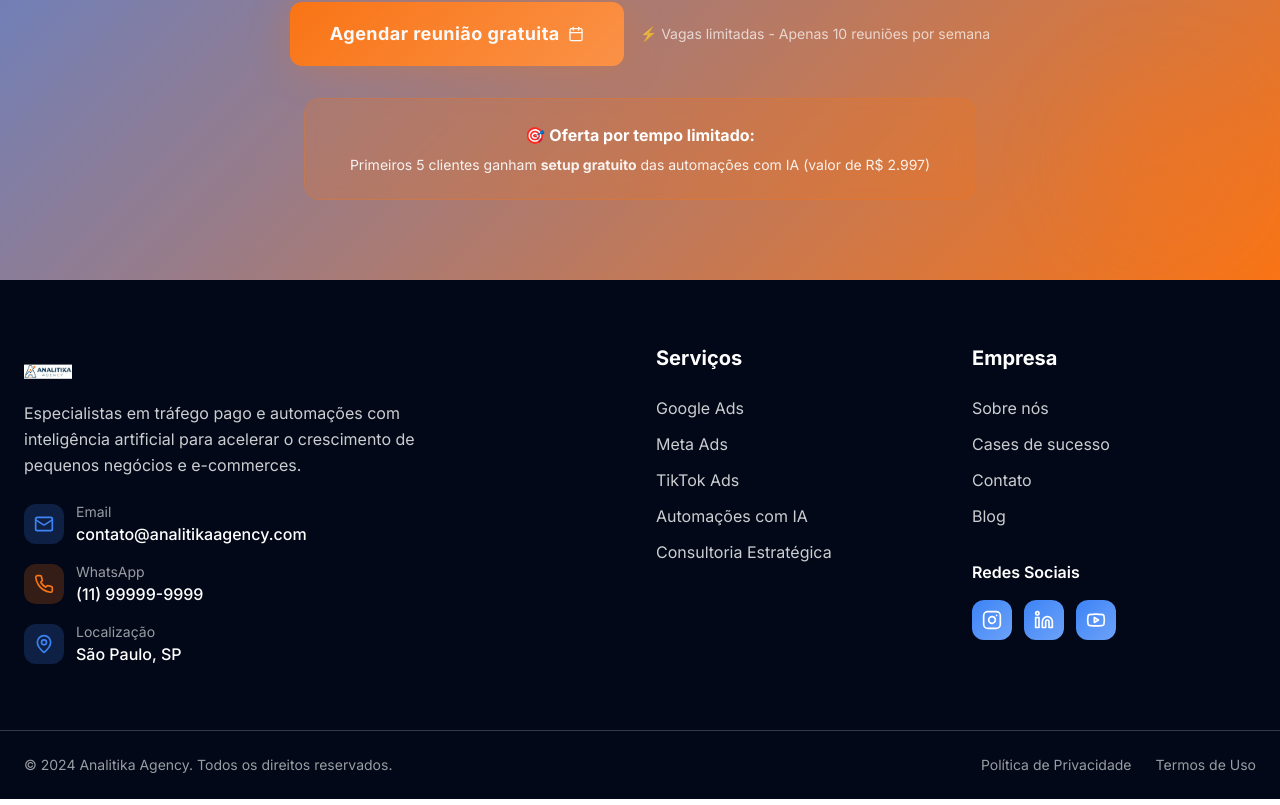
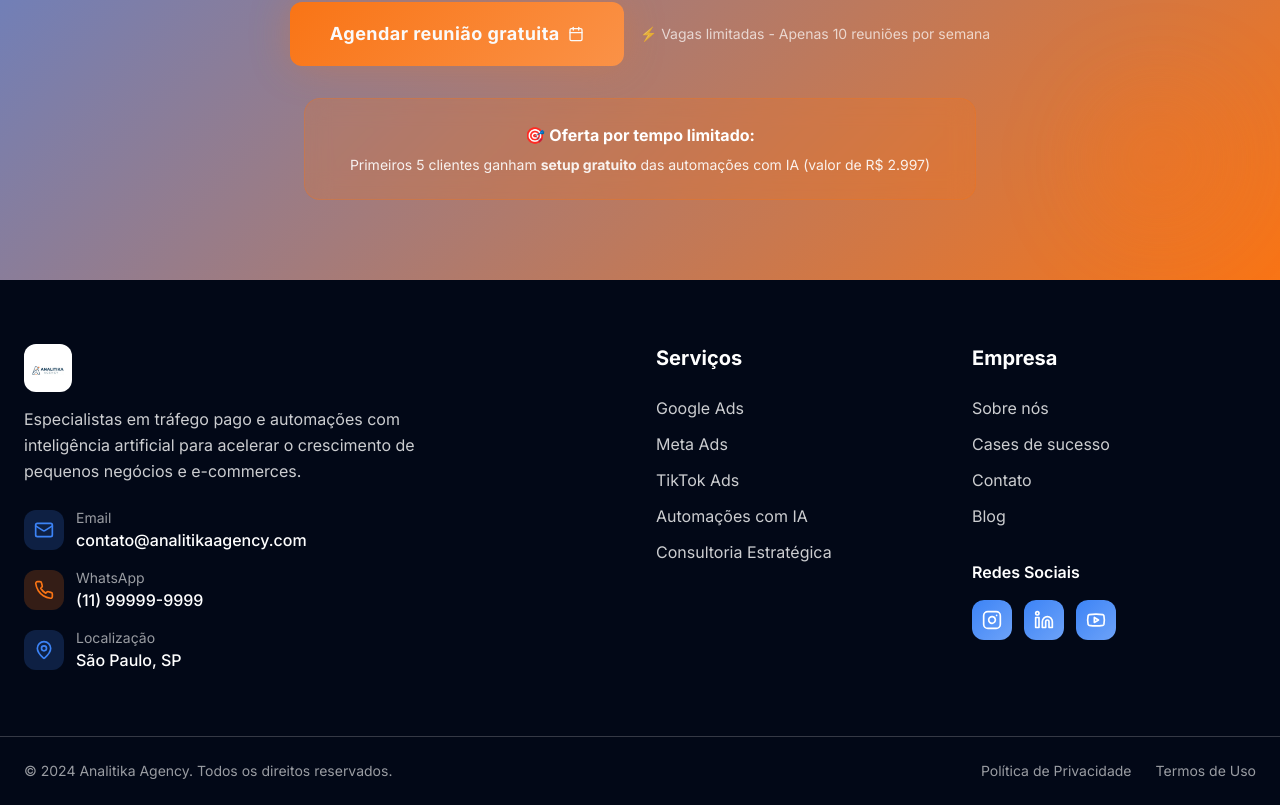
Before and after one commit to 0xRaffaeth/analitika-ia-grow, a React (Vite) app: page / in a window 1280 px wide. Shown: the part 5495-6300 px from the top of the page. Built offline with nearby package versions, Linux system fonts and the light colour scheme; the HTML template or start-up script is replaced by a standard one.

Commit message:
Fix: Logo visibility issue

```diff
--- a/src/components/Footer.tsx
+++ b/src/components/Footer.tsx
@@ -14,11 +14,13 @@ const Footer = () => {
           {/* Company Info */}
           <div className="md:col-span-2">
             <div className="mb-6">
-              <img
-                src="/lovable-uploads/6e64c8a6-41e9-42fd-9a1e-db79f33c19f6.png"
-                alt="Analitika Agency Logo"
-                className="h-12 w-auto mb-2"
-              />
+              <div className="bg-white rounded-lg p-2 inline-block mb-2">
+                <img
+                  src="/lovable-uploads/6e64c8a6-41e9-42fd-9a1e-db79f33c19f6.png"
+                  alt="Analitika Agency Logo"
+                  className="h-8 w-auto"
+                />
+              </div>
               <p className="text-background/80 leading-relaxed max-w-md">
                 Especialistas em tráfego pago e automações com inteligência artificial
                 para acelerar o crescimento de pequenos negócios e e-commerces.
```
